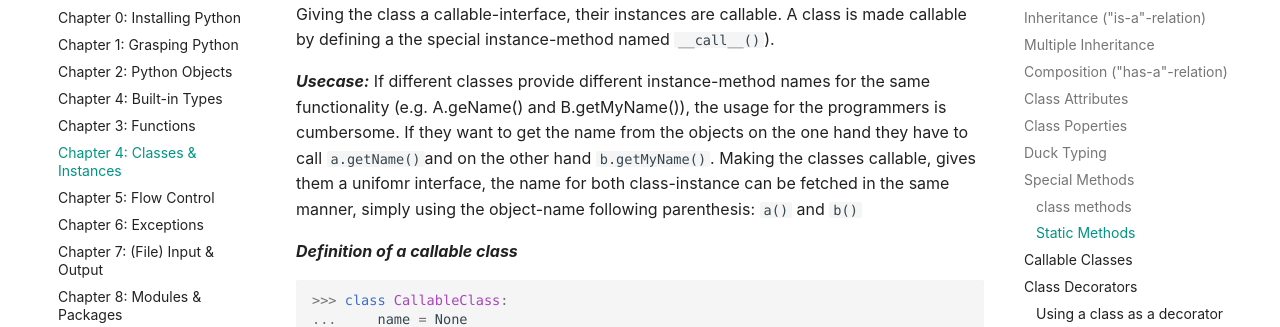
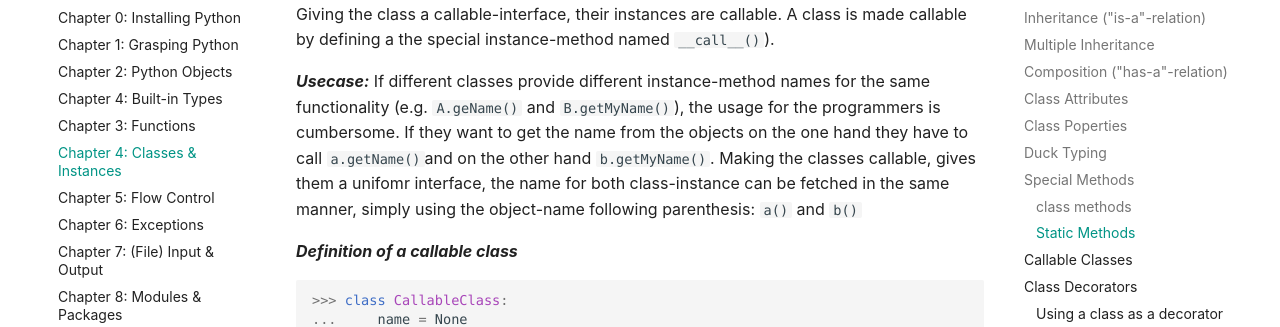
Before and after one commit to rkluger68/cpycourse, an MkDocs documentation site: the page built from docs/training/main-course/classes-instances.md, in a window 1280 px wide and 900 px high, scrolled down 10647 px. Shown: the part 189-516 px from the top of the window. Built offline with MkDocs 1.6.1 and Material for MkDocs 9.7.7, drawn with Linux system fonts in a browser that asks for light colours; comment, search, counter and statistics services are not loaded.

```diff
--- a/docs/training/main-course/classes-instances.md
+++ b/docs/training/main-course/classes-instances.md
@@ -465,7 +465,7 @@ Python `@staticmethods` are the correspondents to C++ and Java staticmethods, se
 Callable classes are classes where the class-instances can simply be called as a function. Giving the class a callable-interface, their instances are callable. A class is made callable by defining a the special instance-method named `__call__()`).
 
  ***Usecase:***
- If different classes provide different instance-method names for the same functionality (e.g. A.geName() and B.getMyName()), the usage for the programmers is cumbersome. If they want to get the name from the objects on the one hand they have to call `a.getName()`and on the other hand `b.getMyName()`. Making the classes callable, gives them a unifomr interface, the name for both class-instance can be fetched in the same manner, simply using the object-name following parenthesis: `a()` and `b()`
+ If different classes provide different instance-method names for the same functionality (e.g. `A.geName()` and `B.getMyName()`), the usage for the programmers is cumbersome. If they want to get the name from the objects on the one hand they have to call `a.getName()`and on the other hand `b.getMyName()`. Making the classes callable, gives them a unifomr interface, the name for both class-instance can be fetched in the same manner, simply using the object-name following parenthesis: `a()` and `b()`
 
  ***Definition of a callable class***
 
```
